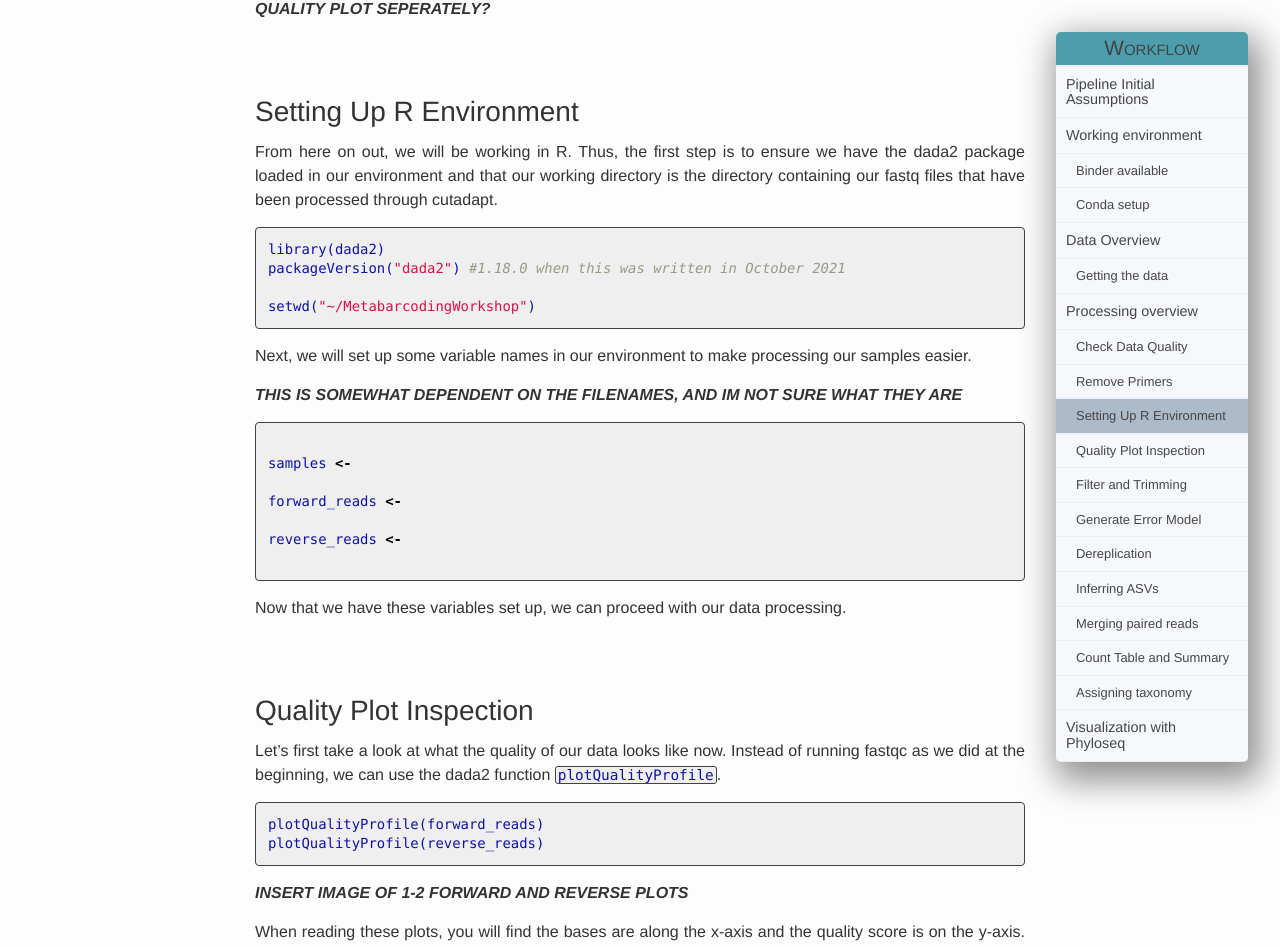
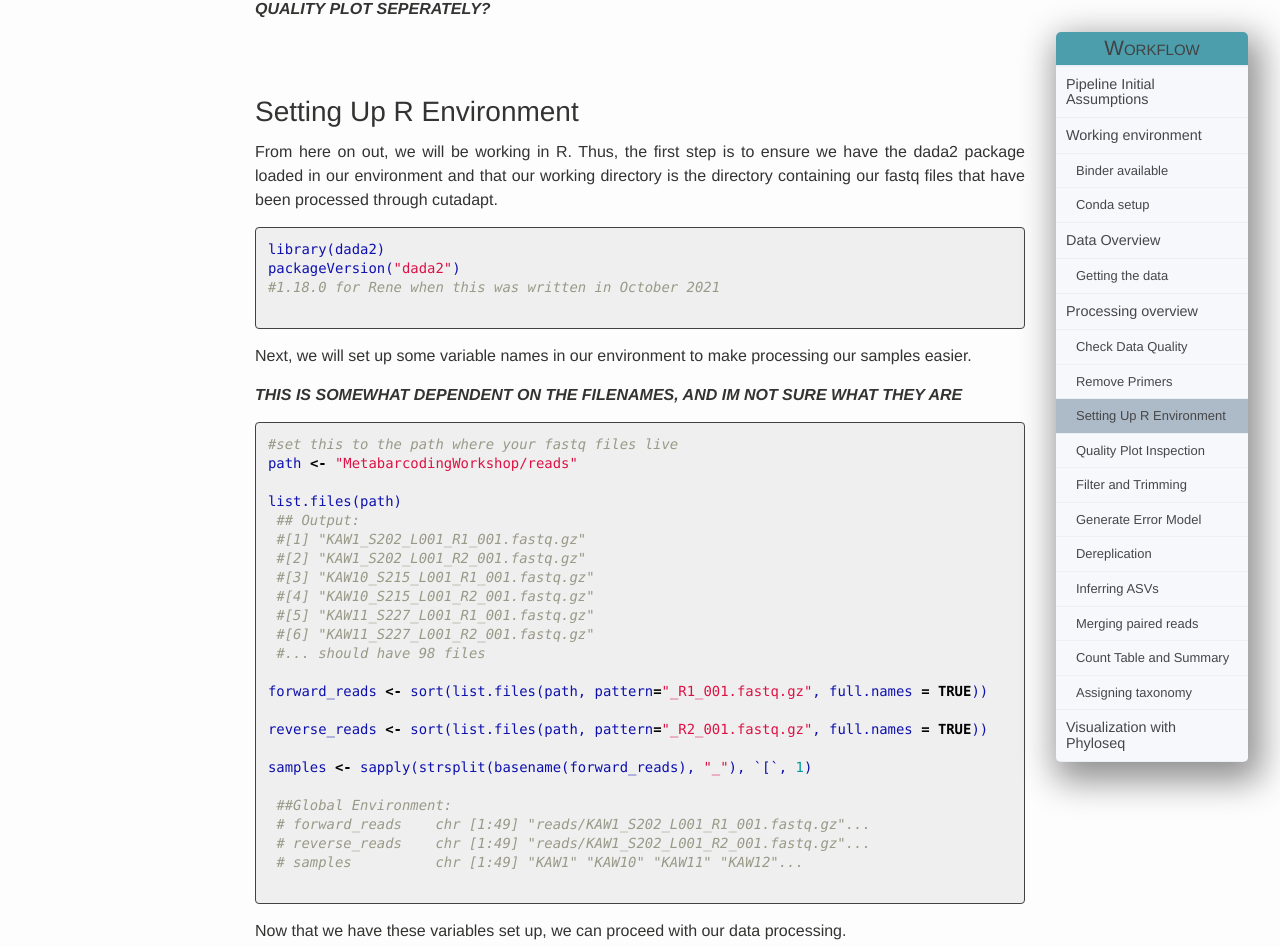
Before and after one commit to Maine-eDNA/Maine-eDNA.github.io, a Jekyll site: the page built from Tutorial/index.md, in a window 1280 px wide and 1400 px high, scrolled down 4146 px. Shown: the top 947 px of the window. Built offline with Jekyll 4.4.1, drawn with Linux system fonts in a browser that asks for light colours; some of the changed text lies outside the part shown.

Commit message:
add filename code and qualityplots

````diff
--- a/Tutorial/index.md
+++ b/Tutorial/index.md
@@ -162,9 +162,9 @@ From here on out, we will be working in R. Thus, the first step is to ensure we
 
 ``` R
 library(dada2)
-packageVersion("dada2") #1.18.0 when this was written in October 2021
+packageVersion("dada2")
+#1.18.0 for Rene when this was written in October 2021
 
-setwd("~/MetabarcodingWorkshop")
 ```
 
 Next, we will set up some variable names in our environment to make processing our samples easier.
@@ -172,12 +172,29 @@ Next, we will set up some variable names in our environment to make processing o
 ***THIS IS SOMEWHAT DEPENDENT ON THE FILENAMES, AND IM NOT SURE WHAT THEY ARE***
 
 ``` R
+#set this to the path where your fastq files live
+path <- "MetabarcodingWorkshop/reads"
 
-samples <-
+list.files(path)
+ ## Output:
+ #[1] "KAW1_S202_L001_R1_001.fastq.gz"
+ #[2] "KAW1_S202_L001_R2_001.fastq.gz"
+ #[3] "KAW10_S215_L001_R1_001.fastq.gz"
+ #[4] "KAW10_S215_L001_R2_001.fastq.gz"
+ #[5] "KAW11_S227_L001_R1_001.fastq.gz"
+ #[6] "KAW11_S227_L001_R2_001.fastq.gz"
+ #... should have 98 files
 
-forward_reads <-
+forward_reads <- sort(list.files(path, pattern="_R1_001.fastq.gz", full.names = TRUE))
 
-reverse_reads <-
+reverse_reads <- sort(list.files(path, pattern="_R2_001.fastq.gz", full.names = TRUE))
+
+samples <- sapply(strsplit(basename(forward_reads), "_"), `[`, 1)
+
+ ##Global Environment:
+ # forward_reads    chr [1:49] "reads/KAW1_S202_L001_R1_001.fastq.gz"...
+ # reverse_reads    chr [1:49] "reads/KAW1_S202_L001_R2_001.fastq.gz"...
+ # samples          chr [1:49] "KAW1" "KAW10" "KAW11" "KAW12"...
 
 ```
 
@@ -192,10 +209,19 @@ Now that we have these variables set up, we can proceed with our data processing
 Let's first take a look at what the quality of our data looks like now. Instead of running fastqc as we did at the beginning, we can use the dada2 function `plotQualityProfile`.
 
 ```R
-plotQualityProfile(forward_reads)
-plotQualityProfile(reverse_reads)
+#to run a subset of the reads, select which with square brackets
+#below we are only running the first four in the list previously created
+plotQualityProfile(forward_reads[1:4])
+plotQualityProfile(reverse_reads[1:4])
 ```
-***INSERT IMAGE OF 1-2 FORWARD AND REVERSE PLOTS***
+
+Below is the output of the first four forward reads:
+
+<center><img src="../images/QualityPlotForwardInitial.png"></center>
+
+Below is the output of the first four reverse reads:
+
+<center><img src="../images/QualityPlotReverseInitial.png"></center>
 
 When reading these plots, you will find the bases are along the x-axis and the quality score is on the y-axis. The black underlying heatmap shows the frequency of each score at each base position, the green line is the median quality score at that base position, and the orange lines show the quartiles.
 
````
Also changed, not shown: images/QualityPlotFowardInitial.png (added), images/QualityPlotReverseInitial.png (added).
